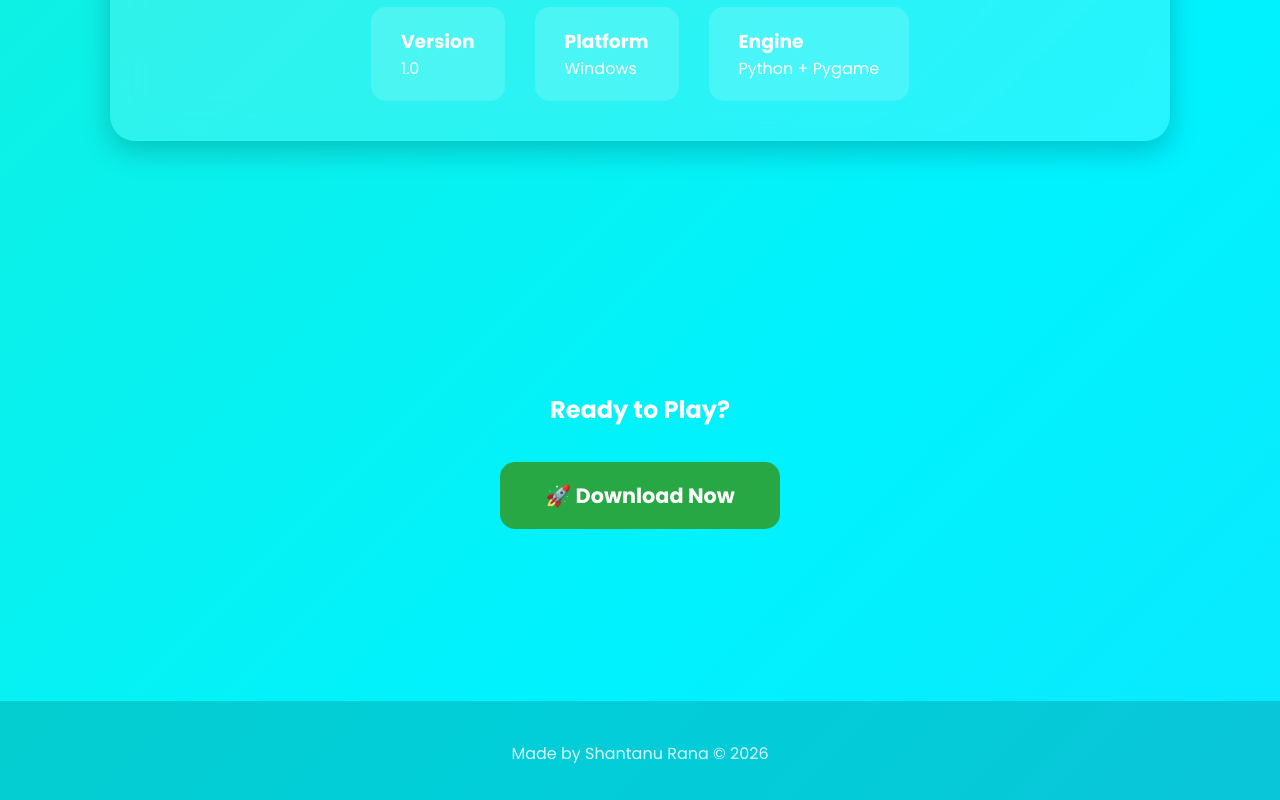
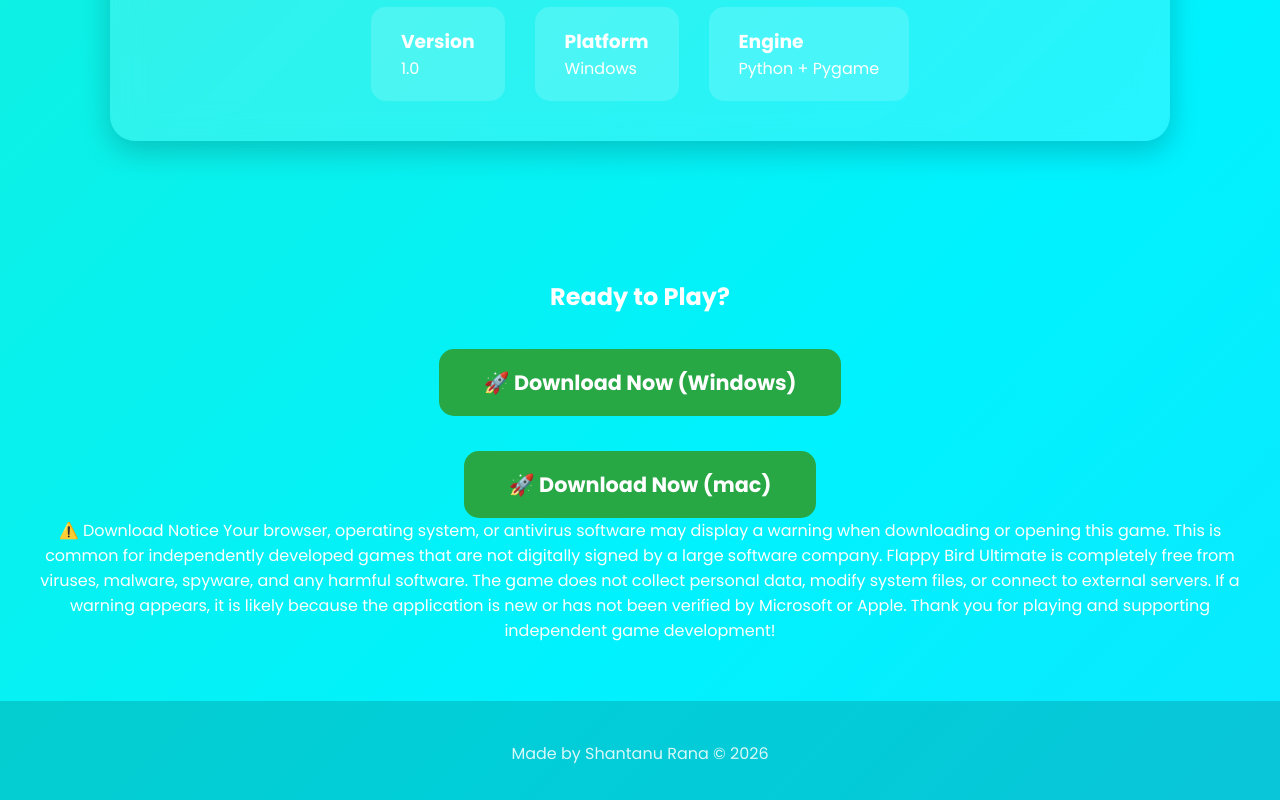
Before and after one commit to andnoobiamnoob/Flappy-website, a plain HTML site: page index.html in a window 1280 px wide. Shown: the part 2604-3404 px from the top of the page. Drawn offline with Linux system fonts and the light colour scheme.

Commit message:
Update index.html

```diff
--- a/index.html
+++ b/index.html
@@ -286,8 +286,20 @@ h1{
     <h2>Ready to Play?</h2>
 
     <a href="FlappyBirdUltimate.exe" download class="download-btn">
-        🚀 Download Now
+        🚀 Download Now (Windows)
     </a>
+
+    <a href="Flappy.zip" download class="download-btn">
+        🚀 Download Now (mac)
+    </a>
+
+    <p align="center">⚠️ Download Notice
+
+Your browser, operating system, or antivirus software may display a warning when downloading or opening this game. This is common for independently developed games that are not digitally signed by a large software company.
+
+Flappy Bird Ultimate is completely free from viruses, malware, spyware, and any harmful software. The game does not collect personal data, modify system files, or connect to external servers. If a warning appears, it is likely because the application is new or has not been verified by Microsoft or Apple.
+
+Thank you for playing and supporting independent game development!</p>
 
 </section>
 
```
